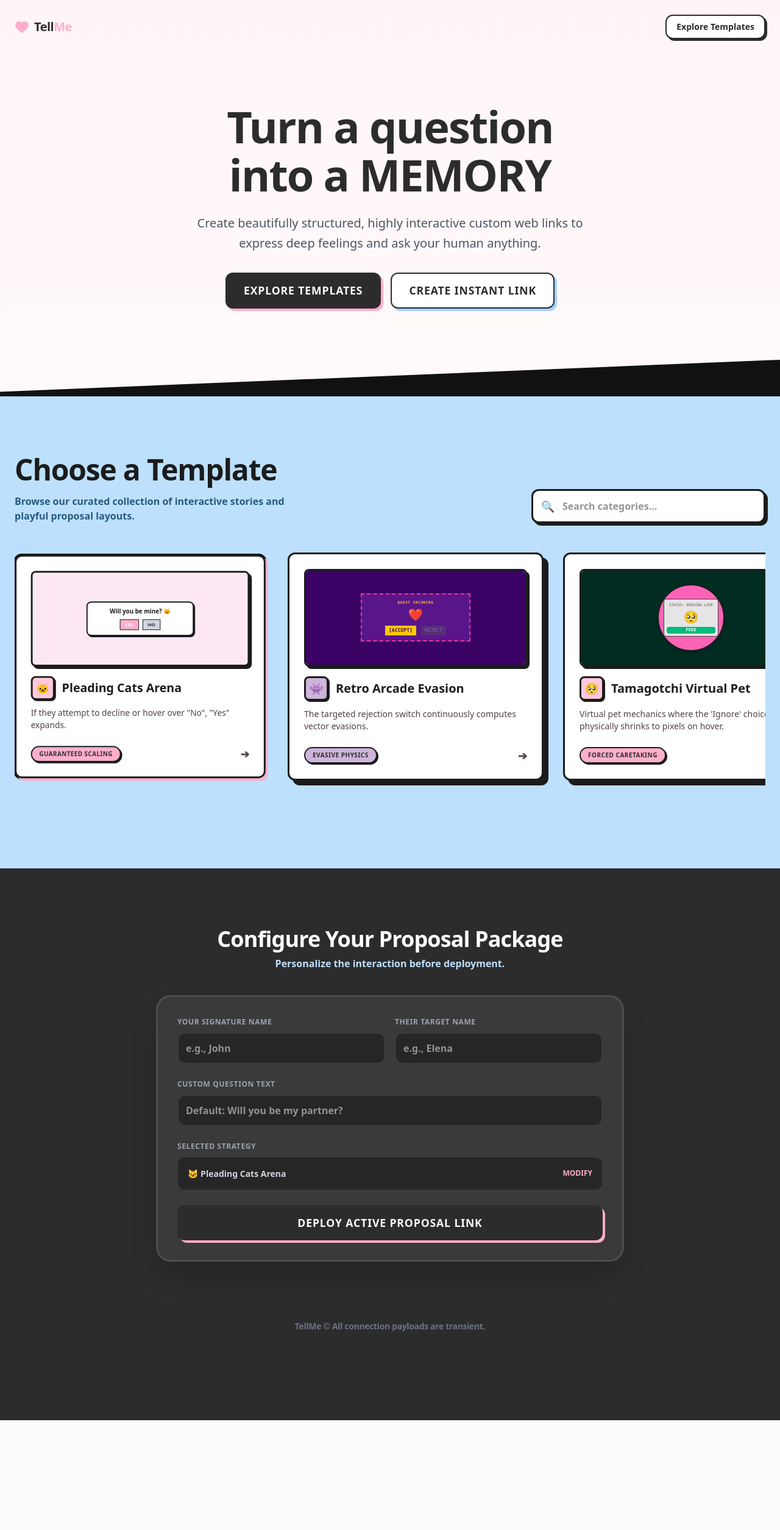
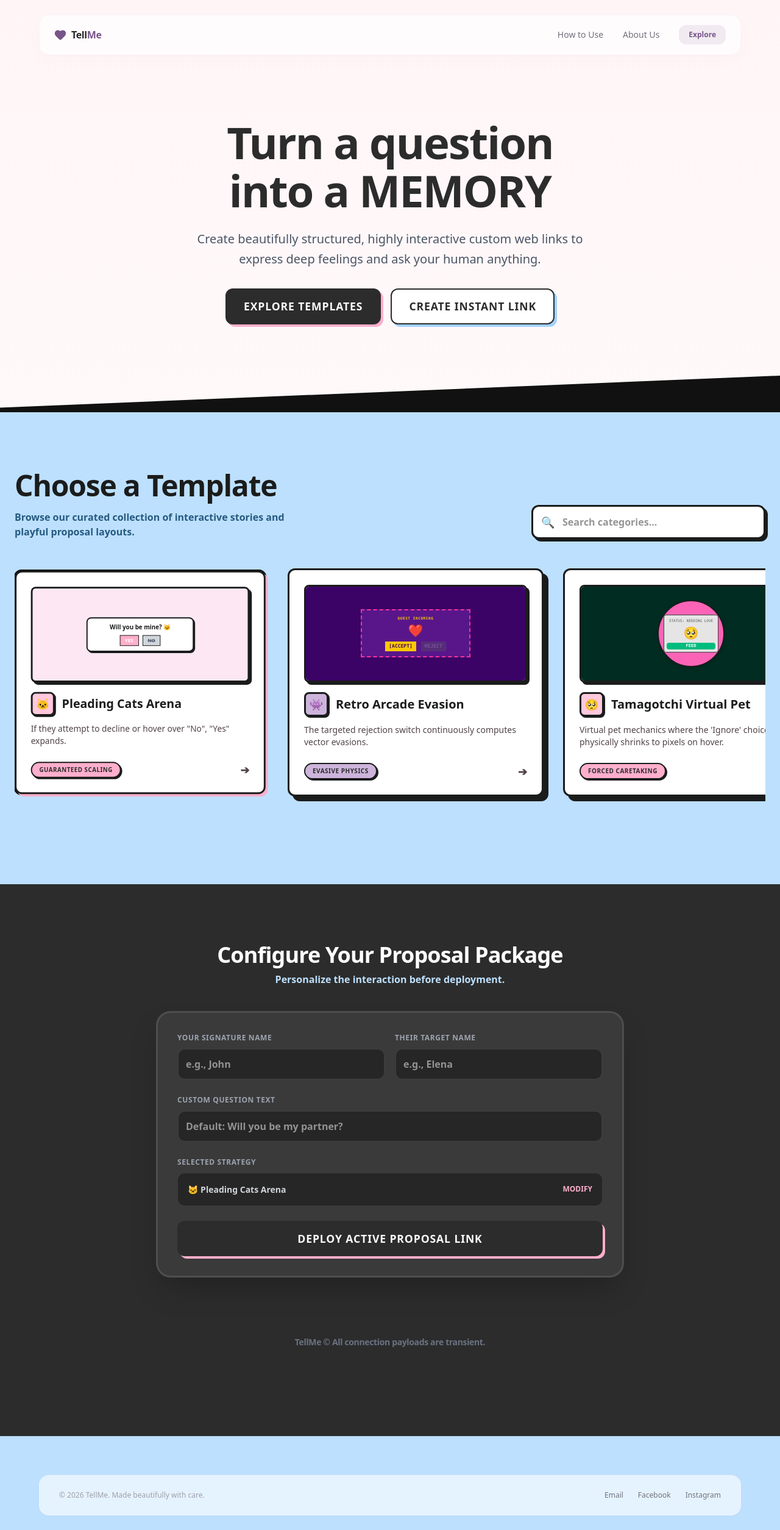
Before and after one commit to Bearcry55/tellme, a Next.js app in the folder frontend/: page / in a window 1280 px wide. Shown: the whole page at 61% size. Before the commit the page ends 2329 px from the top, so only its background shows below. Built offline with nearby package versions, Linux system fonts and the light colour scheme.

Commit message:
added 2 new component to homepage

```diff
--- a/frontend/app/page.tsx
+++ b/frontend/app/page.tsx
@@ -1,9 +1,11 @@
 "use client";
-import"./globals.css"
+//this is the home page
+import "./globals.css";
 import { useState, useRef } from "react";
-import { Heart } from "lucide-react";
 import SkylineCatalog from "../components/Catalog";
 import ProposalForm from "../components/ProposalForm";
+import Navbar from "../components/Navbar";
+import Footer from "../components/Footer";
 
 export default function Home() {
   const [templateId, setTemplateId] = useState("pleading-cats-02");
@@ -16,21 +18,14 @@ export default function Home() {
   };
 
   return (
-    <div className="relative min-h-screen text-[#2C2C2C] selection:bg-[#FFC8DD] overflow-hidden bg-[#FFF5F7]">
+    <div className="relative min-h-screen text-[#2C2C2C] selection:bg-[#FFC8DD] overflow-hidden bg-[#FFF5F7] flex flex-col justify-between">
 
+      <div>
         {/* ── HERO SECTION ── */}
         <div className="theme-hero relative z-10 overflow-hidden">
 
-
-        <nav className="max-w-7xl mx-auto px-6 py-6 flex items-center justify-between relative z-50">
-          <div className="flex items-center gap-2 cursor-pointer">
-            <Heart className="w-6 h-6 text-[#FFAFCC] fill-[#FFAFCC]" />
-            <span className="text-xl font-black tracking-tight text-[#2C2C2C]">Tell<span className="text-[#FFAFCC]">Me</span></span>
-          </div>
-          <button onClick={() => scrollToRef(catalogSectionRef)} className="text-sm font-bold border-2 border-[#2C2C2C] px-4 py-2 rounded-xl bg-white shadow-[3px_3px_0px_#2C2C2C] hover:translate-y-[-1px] transition">
-            Explore Templates
-          </button>
-        </nav>
+          {/* Global Navbar Component */}
+          <Navbar onExploreClick={() => scrollToRef(catalogSectionRef)} />
 
           <section className="max-w-4xl mx-auto px-6 pt-20 pb-36 text-center flex flex-col items-center justify-center min-h-[70vh] relative z-30">
             <h1 className="text-5xl sm:text-7xl font-black tracking-tight text-[#2C2C2C] leading-[1.1]">
@@ -68,5 +63,13 @@ export default function Home() {
             scrollToCatalog={() => scrollToRef(catalogSectionRef)}
           />
         </div>
+      </div>
 
-      </div>)}
+      {/* Global Footer Component placed perfectly at the bottom layout grid boundary */}
+      <div className="px-6 pb-6 bg-[#BDE0FE]">
+        <Footer />
+      </div>
+
+    </div>
+  );
+}
```
Lines whose indentation alone changed are shown as unchanged.
